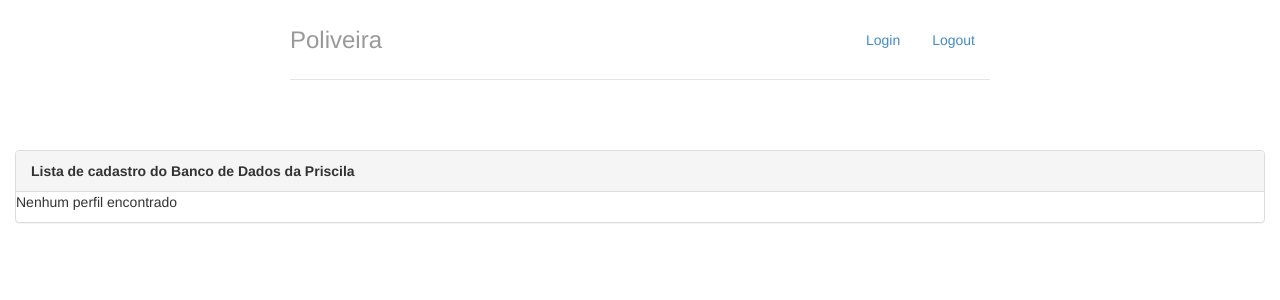
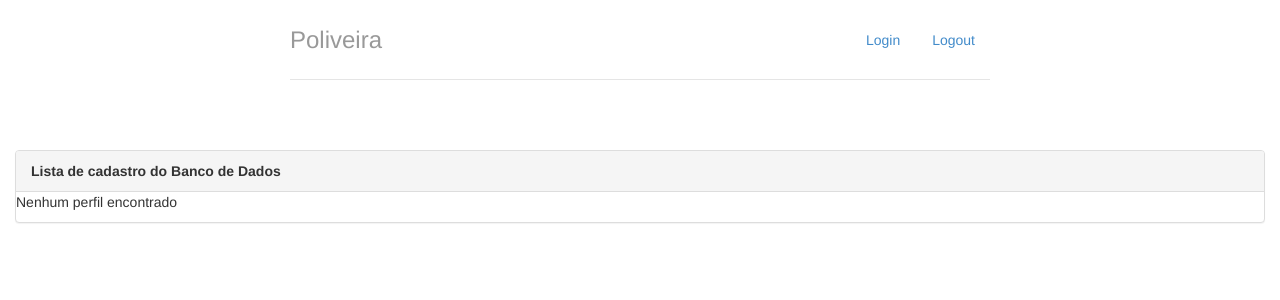
Before and after one commit to Edineuda/cadastro, a Django app: template perfis/templates/index.html in a window 1280 px wide. Shown: the top 300 px of the page. Run offline with Django 3.2, Linux system fonts and the light colour scheme; the template is opened without the code that fills it, so the values that code supplies are empty.

Commit message:
alterando novamente index

```diff
--- a/perfis/templates/index.html
+++ b/perfis/templates/index.html
@@ -5,7 +5,7 @@
 <div class="col-lg-12">
 	<div class="panel panel-default">
 		<div class="panel-heading">
-			<strong>Lista de cadastro do Banco de Dados da Priscila</strong>
+			<strong>Lista de cadastro do Banco de Dados</strong>
 		</div>
 
 		{% if perfis %}
```
